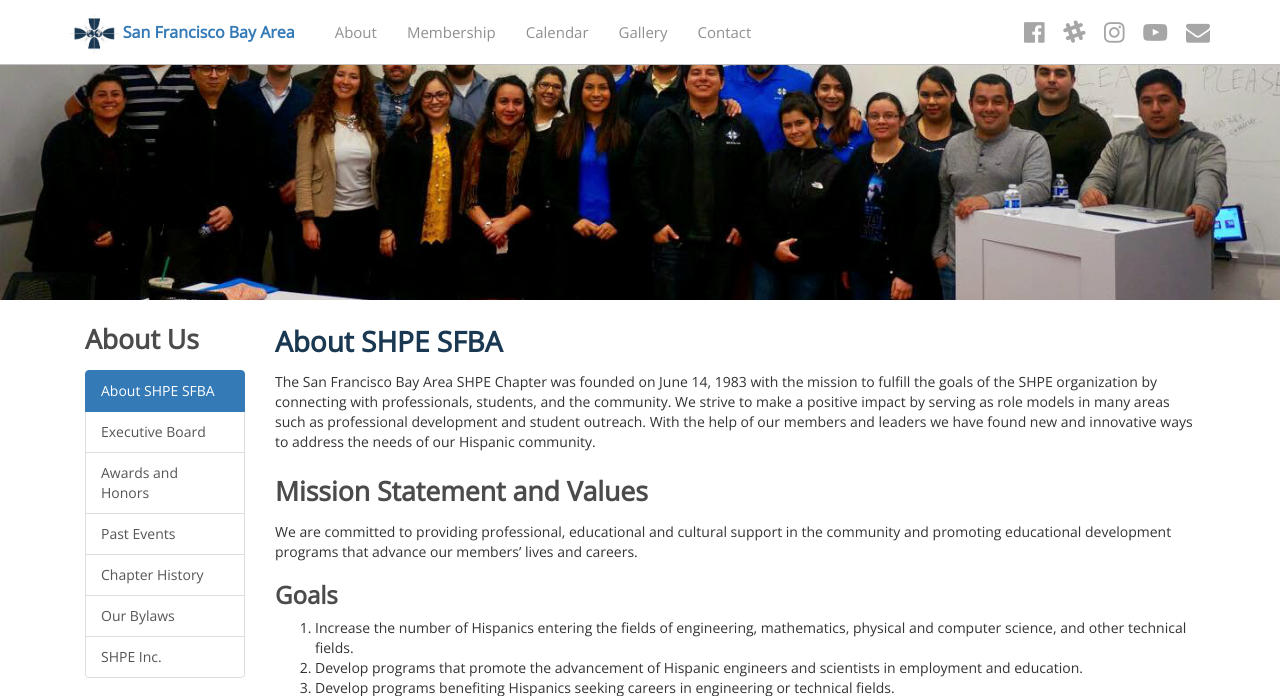
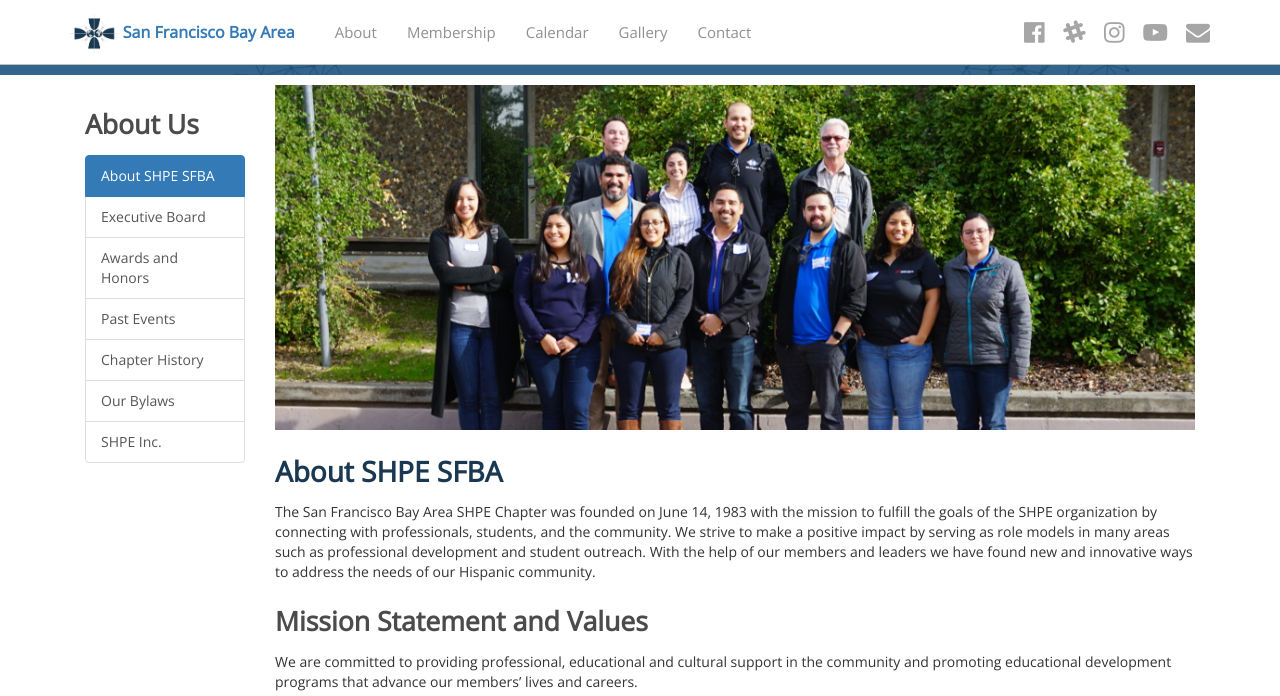
Before and after one commit to shpe-sfba/shpesfba, a Django app: page /about/shpesfba in a window 1280 px wide. Shown: the top 696 px of the page. Run offline with Django 3.2, Linux system fonts and the light colour scheme; some libraries are stand-ins or nearby versions; some web fonts are replaced.

Commit message:
Add new banner image in about page

```diff
--- a/shpesfba/templates/shpesfba/about.awards.html
+++ b/shpesfba/templates/shpesfba/about.awards.html
@@ -7,6 +7,7 @@
 <ul>
    <li>2016-2017
       <ul>
+        <li>Region 1 Chapter of the Year</li>
          <li>Blue Chip Award</li>
       </ul>
    </li>
--- a/shpesfba/templates/shpesfba/about.shpesfba.html
+++ b/shpesfba/templates/shpesfba/about.shpesfba.html
@@ -3,10 +3,10 @@
 {% block title %}
     About SHPE SFBA
 {% endblock %}
-{% block headline_class %}about-header{% endblock %}
 {% block about_content %}
     <div class="row">
         <div class="col-md-12">
+            <img class="img-responsive" src="/static/img/about/breakfast-engineers.jpg" />
             <h1><a id="About_SHPE_SFBA_0"></a>About SHPE SFBA</h1>
             <p>The San Francisco Bay Area SHPE Chapter was founded on June 14, 1983
                 with the mission to fulfill the goals of the SHPE organization by
--- a/static/css/shpe.css
+++ b/static/css/shpe.css
@@ -913,14 +913,6 @@ a.navigation {
       clear:both;
 }
 
-#about-header {
-    background-image: url('images/everybody.jpeg');
-    height: 300px;
-  background-repeat: no-repeat;
-      background-position: top center;
-          background-size: cover;
-}
-
 .section-line {
 	width: 25px;
 	height: 3px;
```
Also changed, not shown: static/img/about/breakfast-engineers.jpg (added), 1 other file.
